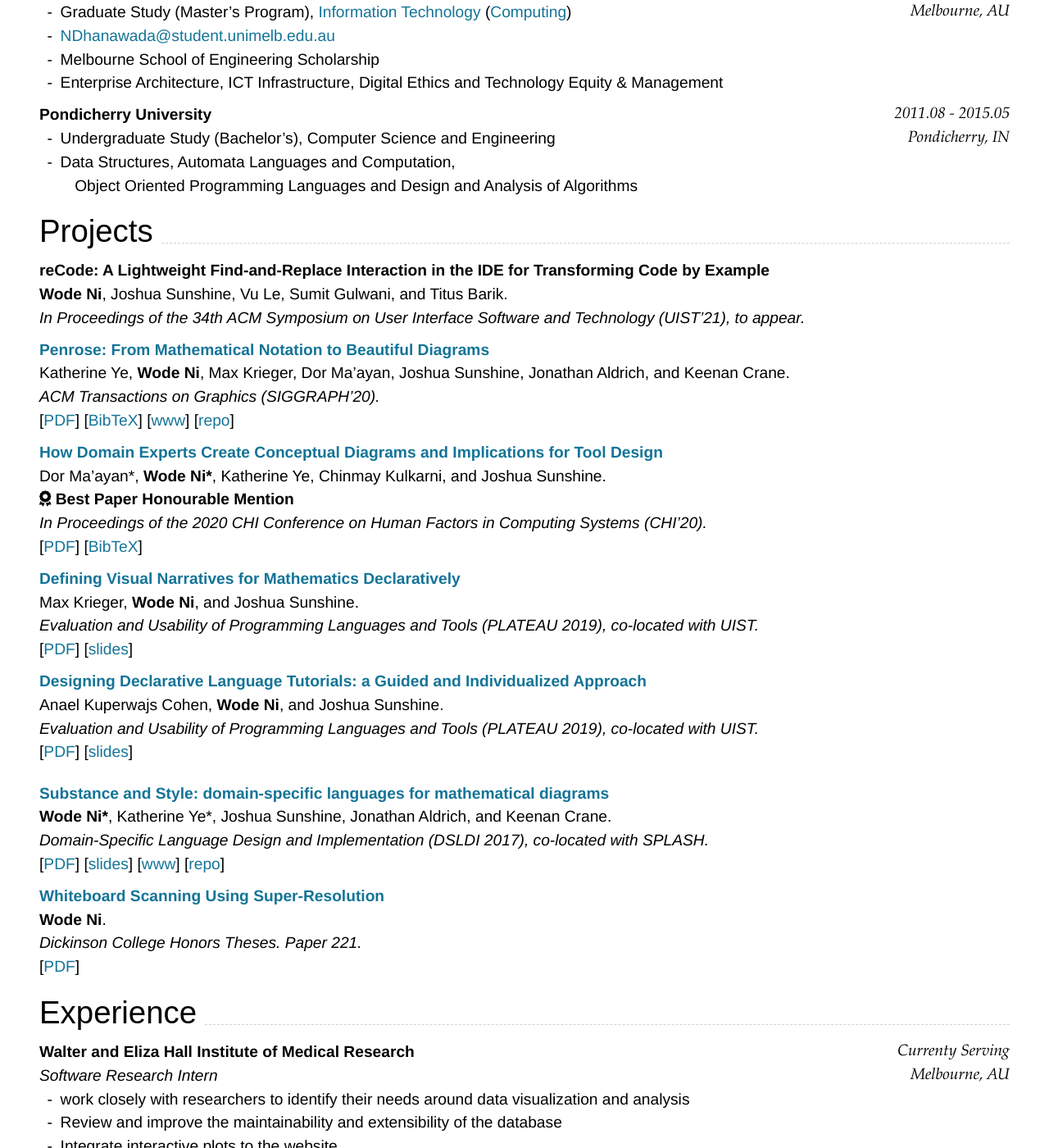
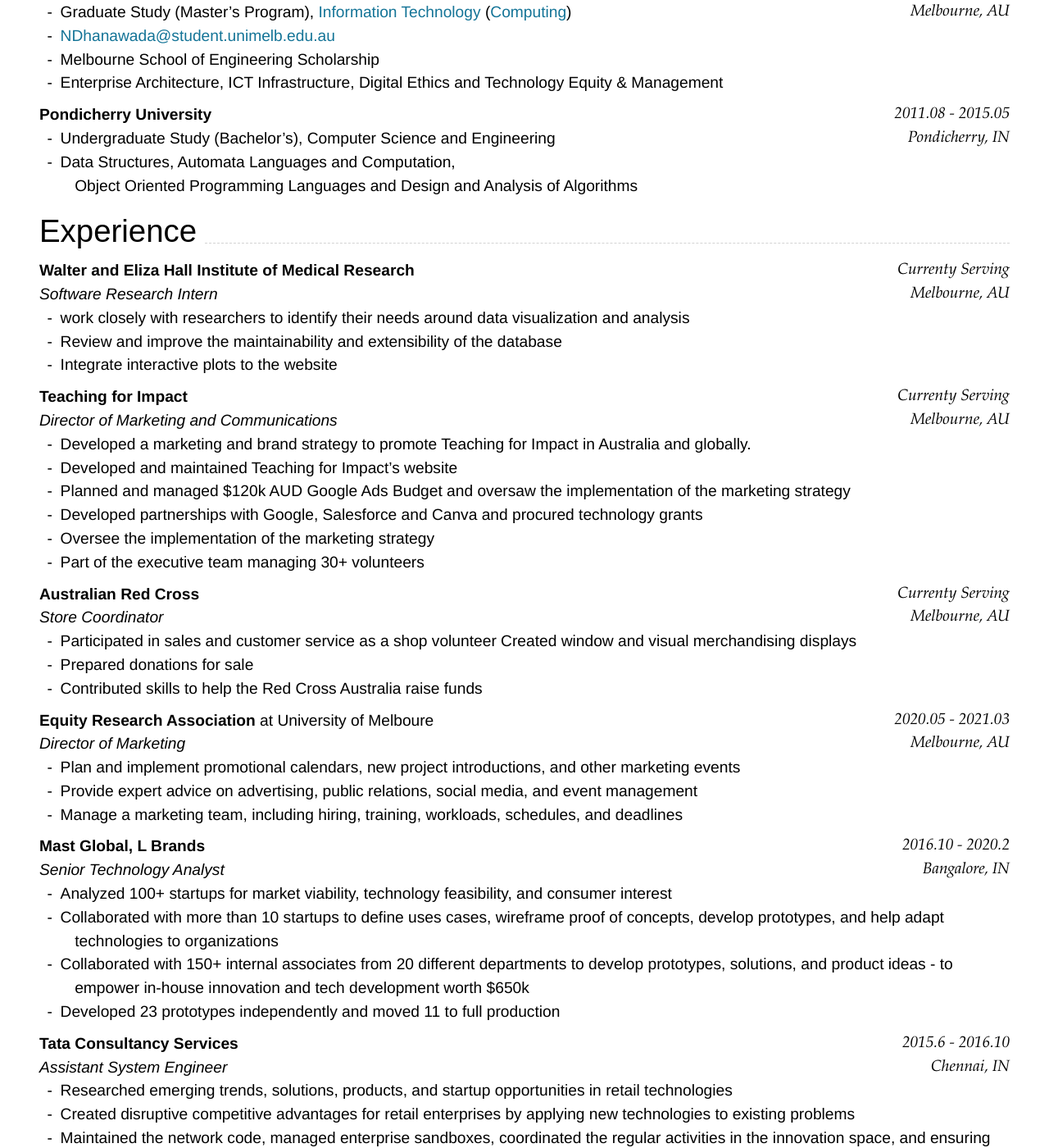
Before and after one commit to thedhanawada/me, a Jekyll site: the page built from index.md, in a window 1280 px wide and 1400 px high, scrolled down 456 px. Shown: the whole window at 82% size. Built offline with Jekyll 4.4.1, drawn with Linux system fonts in a browser that asks for light colours; nearby versions of some CDN libraries; some of the changed text lies outside the part shown.

Commit message:
Update index.md

```diff
--- a/index.md
+++ b/index.md
@@ -48,57 +48,6 @@ Pondicherry, IN
 
 - Undergraduate Study (Bachelor's), Computer Science and Engineering
 - Data Structures, Automata Languages and Computation, <br> Object Oriented Programming Languages and Design and Analysis of Algorithms
-
-## Projects
-
-### **reCode: A Lightweight Find-and-Replace Interaction in the IDE for Transforming Code by Example**
-**Wode Ni**, Joshua Sunshine, Vu Le, Sumit Gulwani, and Titus Barik.<br>
-_In Proceedings of the 34th ACM Symposium on User Interface Software and Technology (UIST'21), to appear._ <br>
-
-### [**Penrose: From Mathematical Notation to Beautiful Diagrams**](http://penrose.ink/media/Penrose_SIGGRAPH2020.pdf)
-Katherine Ye, **Wode Ni**, Max Krieger, Dor Ma'ayan, Joshua Sunshine, Jonathan Aldrich, and Keenan Crane.<br>
-_ACM Transactions on Graphics (SIGGRAPH'20)._<br>
-[[PDF](http://penrose.ink/media/Penrose_SIGGRAPH2020.pdf)]
-[[BibTeX]({{ page.homepage.url }}/assets/siggraph20-penrose.txt)]
-[[www](http://penrose.ink/siggraph20.html)]
-[[repo](https://github.com/penrose/penrose)]
-
-### [**How Domain Experts Create Conceptual Diagrams and Implications for Tool Design**]({{ page.homepage.url }}/assets/chi-20-natural-diagramming.pdf)
-
-Dor Ma'ayan\*, **Wode Ni\***, Katherine Ye, Chinmay Kulkarni, and Joshua Sunshine.<br>
-<i class="fas fa-award"></i> <strong>Best Paper Honourable Mention</strong><br>
-_In Proceedings of the 2020 CHI Conference on Human Factors in Computing Systems (CHI'20)._<br>
-[[PDF]({{ page.homepage.url }}/assets/chi-20-natural-diagramming.pdf)]
-[[BibTeX]({{ page.homepage.url }}/assets/chi-20-natural-diagramming.txt)]
-
-### [**Defining Visual Narratives for Mathematics Declaratively**](http://plateau-workshop.org/assets/papers-2019/9.pdf)
-
-Max Krieger, **Wode Ni**, and Joshua Sunshine.<br>
-_Evaluation and Usability of Programming Languages and Tools (PLATEAU 2019), co-located with UIST._<br>
-[[PDF](http://plateau-workshop.org/assets/papers-2019/9.pdf)]
-[[slides]({ page.homepage.url }}/aassets/plateau-19-presentation.pdf)]
-
-### [**Designing Declarative Language Tutorials: a Guided and Individualized Approach**](http://plateau-workshop.org/assets/papers-2019/2.pdf)
-
-Anael Kuperwajs Cohen, **Wode Ni**, and Joshua Sunshine.<br>
-_Evaluation and Usability of Programming Languages and Tools (PLATEAU 2019), co-located with UIST._<br>
-[[PDF](http://plateau-workshop.org/assets/papers-2019/2.pdf)]
-[[slides]({{ page.homepage.url }}/assets/plateau-19-presentation.pdf)]
-
----
-
-### [**Substance and Style: domain-specific languages for mathematical diagrams**](https://2017.splashcon.org/event/dsldi-2017-substance-and-style-domain-specific-languages-for-mathematical-diagrams)
-
-**Wode Ni\***, Katherine Ye\*, Joshua Sunshine, Jonathan Aldrich, and Keenan Crane.<br> _Domain-Specific Language Design and Implementation (DSLDI 2017), co-located with SPLASH._ <br>
-[[PDF]({{ page.homepage.url }}/assets/dsldi.pdf)]
-[[slides]({{ page.homepage.url }}/assets/dsldi-presentation.pdf)]
-[[www](http://penrose.ink)]
-[[repo](https://github.com/penrose/penrose)]
-
-### [**Whiteboard Scanning Using Super-Resolution**](http://scholar.dickinson.edu/student_honors/221/)
-
-**Wode Ni**.<br> _Dickinson College Honors Theses. Paper 221._<br>
-[[PDF]({{ page.homepage.url }}/assets/superres.pdf)]
 
 ## Experience
 
@@ -164,28 +113,13 @@ _Assistant System Engineer_<br>
 
 
 
-## Volunteering
+## Research
 
-Hwei-Shin Harriman (Olin College of Engineering, independent research) `CMU, 2021` <br>
-Max Krieger (CMU, independent research & [REUSE](https://www.cmu.edu/scs/isr/reuse/)) `CMU, 2018 - Now` <br>
-Courtney Miller (New College of Florida, [REUSE](https://www.cmu.edu/scs/isr/reuse/)) `CMU, 2019` <br>
-Anael Kuperwajs Cohen (Macalester College, [REUSE](https://www.cmu.edu/scs/isr/reuse/)) `CMU, 2019` <br>
-
+### [**Big Data Scalability, Methods and its Implications: A Survey of Current Practice**](https://dl.acm.org/doi/10.1145/2743065.2743121)
+J. Amudhavel, D. Sathian, R. S. Raghav, **Dhanawada Nirmala Rao**, P. Dhavachelvan, and K. Prem Kumar<br>
+_ICARCSET '15: Proceedings of the 2015 International Conference on Advanced Research in Computer Science Engineering & Technology (ICARCSET 2015)March 2015 Article No.: 56,ages 1–5_<br>
+[[https://doi.org/10.1145/2743065.2743121](https://doi.org/10.1145/2743065.2743121)]
 ---
-
-## Honors & Awards
-
-CHI'20 Best Paper Honourable Mention Award `CMU, 2020` <br>
-Phi Beta Kappa `Dickinson, 2018` <br>
-Excellence in Computer Science Award `Columbia, 2018` <br>
-Travel Award PL Mentoring Workshop (PLMW) `SPLASH, 2018` <br>
-Tau Beta Pi, Engineering Honor Society `Columbia, 2017` <br>
-Computer Science Departmental Honors `Dickinson, 2016` <br>
-Pi Mu Epsilon, Mathematics Honor Society `Dickinson, 2016` <br>
-Upsilon Pi Epsilon, Computer Science Honor Society `Dickinson, 2016` <br>
-Alpha Lambda Delta, First year Honor Society `Dickinson, 2013`<br>
-John Montgomery Scholarship `Dickinson, 2013` <br>
-
 
 ## Service
 
```
